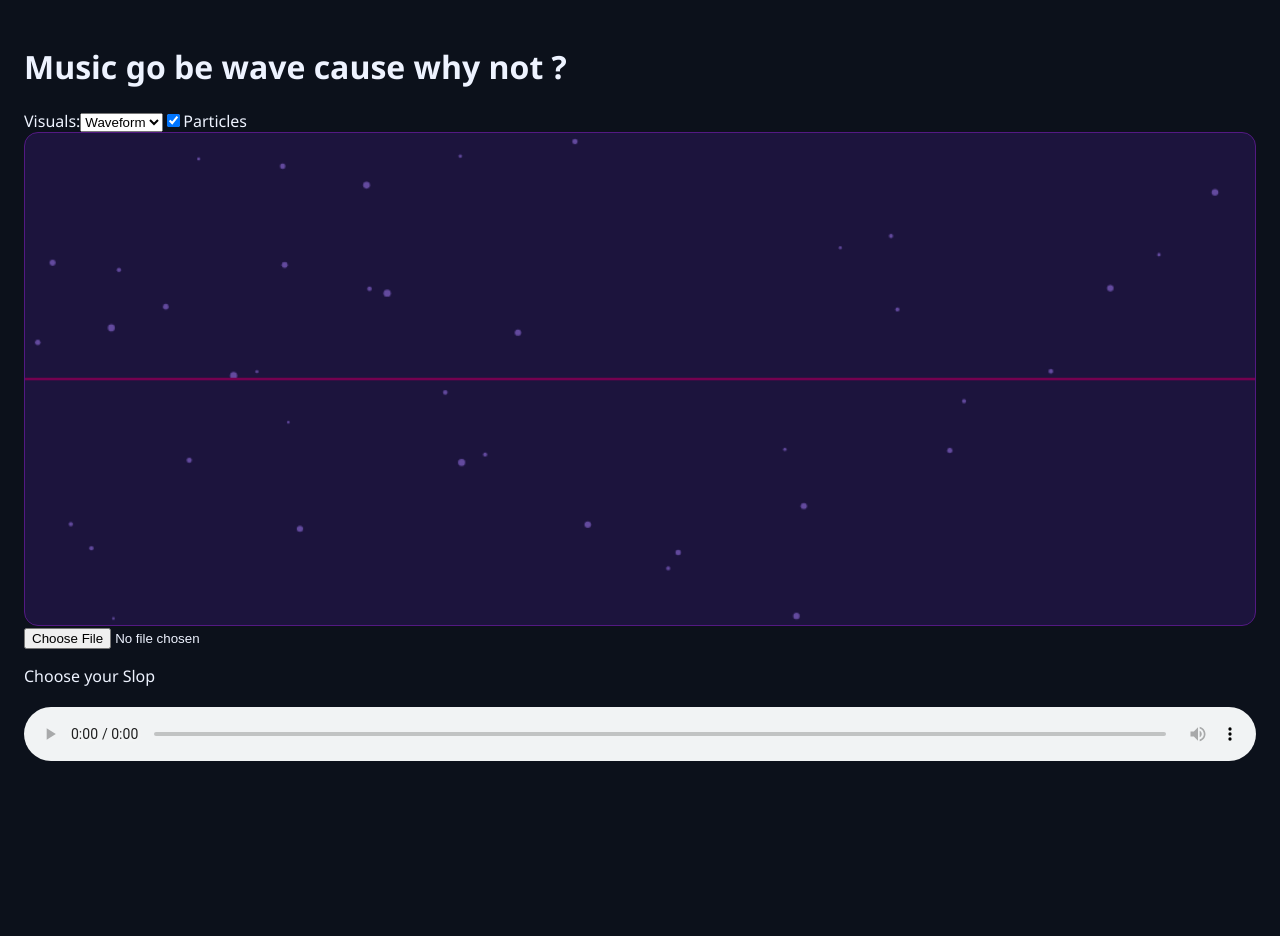
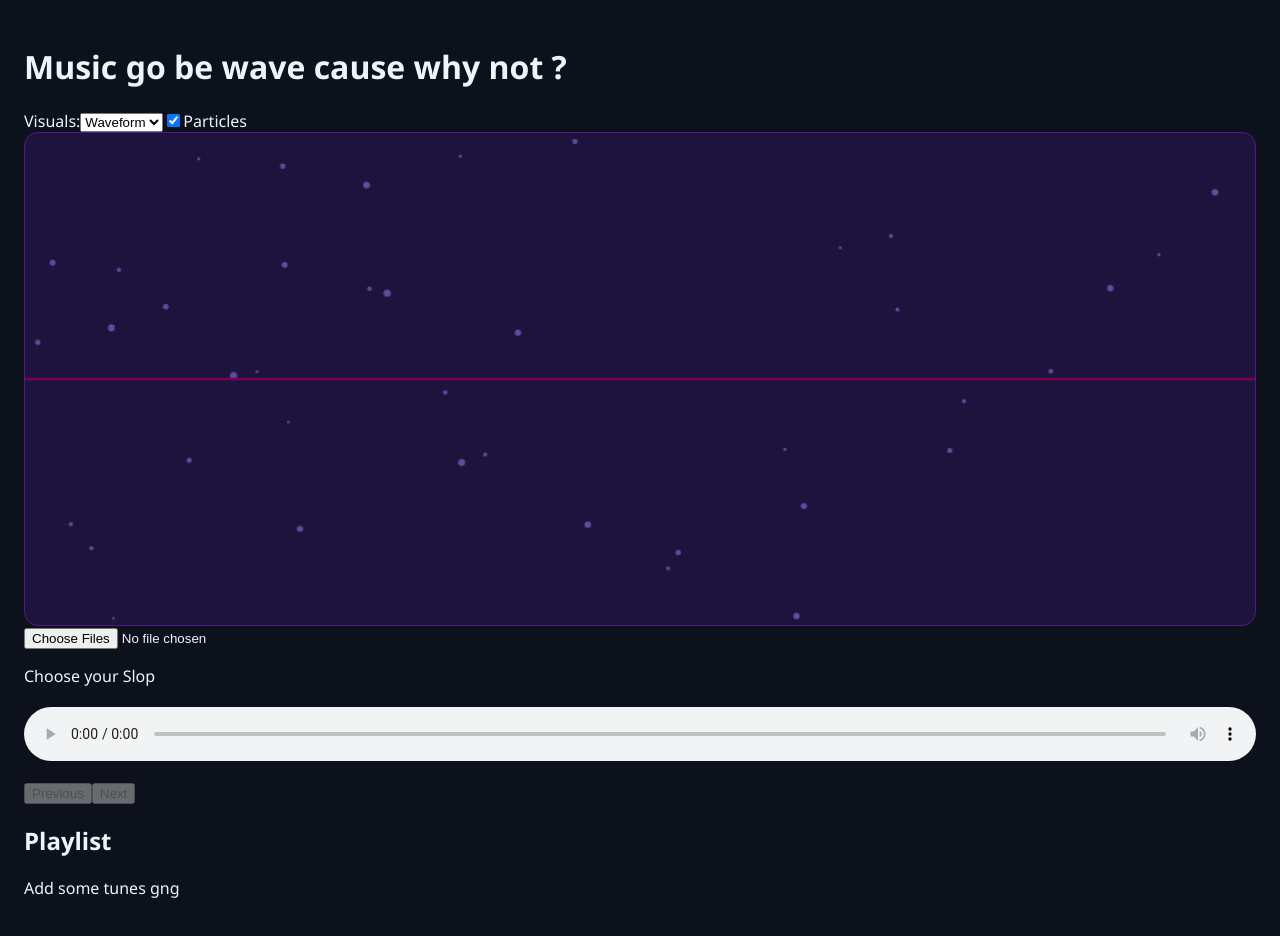
Before and after one commit to the-degenerate-otaku/Comeback---Music-Visualizer, a React (Vite) app: page / in a window 1280 px wide. Shown: the top 936 px of the page. Before the commit the page ends 805 px from the top, so only its background shows below. Built offline with nearby package versions, Linux system fonts and the light colour scheme.

Commit message:
Playlist - done

```diff
--- a/src/App.jsx
+++ b/src/App.jsx
@@ -3,13 +3,56 @@ import "./App.css";
 
 export default function App() {
   const canvasRef = useRef(null);
+  const playOnLoadRef = useRef(false);
   const audioRef = useRef(null);
   const [file, setFile] = useState(null);
+  const [playlist, setPlaylist] = useState([]);
   const graphRef = useRef(null);
   const [analyser, setAnalyser] = useState(null);
   const [error, setError] = useState(null);
   const [mode, setMode] = useState("waveform");
   const [particlesEnabled, setParticlesEnabled] = useState(true);
+
+
+  function selecTrack(track) {
+    if (!track) return;
+
+    setError("")
+
+    if (track === file) {
+      audioRef.current.currentTime = 0;
+
+      audioRef.current.play().catch((err) => {
+        setError(err.message)
+      });
+
+      return;
+    }
+
+    playOnLoadRef.current = true;
+    setFile(track);
+  }
+
+  function changeTrack(direction) {
+    const currentIndex = playlist.indexOf(file);
+    if (currentIndex === -1) return;
+
+    const nextIndex = currentIndex + direction;
+
+    if (nextIndex >= 0 && nextIndex < playlist.length) {
+      selecTrack(playlist[nextIndex]);
+    }
+  }
+
+  function playLoadedTrack() {
+    if (!playOnLoadRef.current) return;
+
+    playOnLoadRef.current = false;
+
+    audioRef.current.play().catch((err) => {
+      setError(`Start the track goddamit ${err.message}`);
+    });
+  }
 
   async function connectAudio() {
     try {
@@ -234,11 +277,15 @@ export default function App() {
       <input
         type="file"
         accept="audio/*"
+        multiple
         onChange={(event) => {
-          const selectedFile = event.target.files?.[0];
+          const selectedFiles = Array.from(event.target.files ?? []);
 
-          if (selectedFile) {
-            setFile(selectedFile);
+
+          if (selectedFiles.length > 0) {
+            playOnLoadRef.current = false;
+            setPlaylist(selectedFiles);
+            setFile(selectedFiles[0]);
           }
 
           event.target.value = "";
@@ -246,7 +293,46 @@ export default function App() {
       />
 
       <p> {file ? file.name : "Choose your Slop "} </p>
-      <audio ref={audioRef} controls onPlay={connectAudio} />
+      <audio ref={audioRef} controls onPlay={connectAudio} onCanPlay={playLoadedTrack} onEnded={() => changeTrack(1)} />
+
+      <div>
+        <button
+          type="button"
+          disabled={playlist.indexOf(file) <= 0}
+          onClick={() => changeTrack(-1)}>
+          Previous
+        </button>
+
+        <button
+          type="button"
+          disabled={playlist.indexOf(file) === -1 ||
+            playlist.indexOf(file) >= playlist.length - 1
+          }
+          onClick={() => changeTrack(1)} >
+          Next
+        </button>
+      </div>
+      <section>
+        <h2>Playlist</h2>
+
+        {playlist.length === 0 ? (
+          <p>Add some tunes gng</p>
+        ) : (
+          <ol>
+            {playlist.map((track, index) => (
+              <li key={index}>
+                <button
+                  type="buttton"
+                  onClick={() => setFile(track)}
+                  aria-current={file === track ? "true" : undefined}>
+                  {file === track ? " > " : ""}
+                  {track.name}
+                </button>
+              </li>
+            ))}
+          </ol>
+        )}
+      </section>
       {error && <p role="alert">{error}</p>}
     </main>
   );
```
